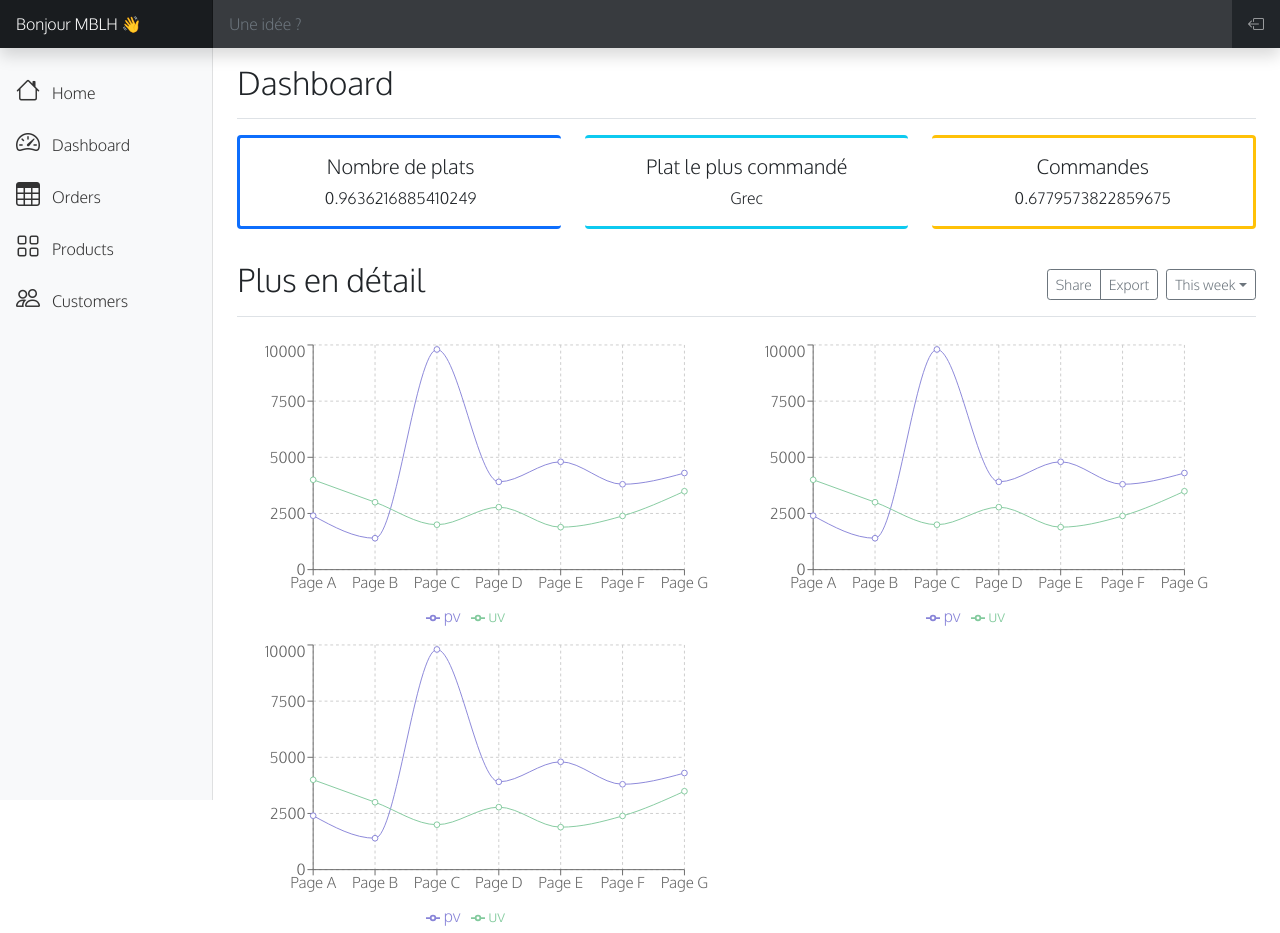
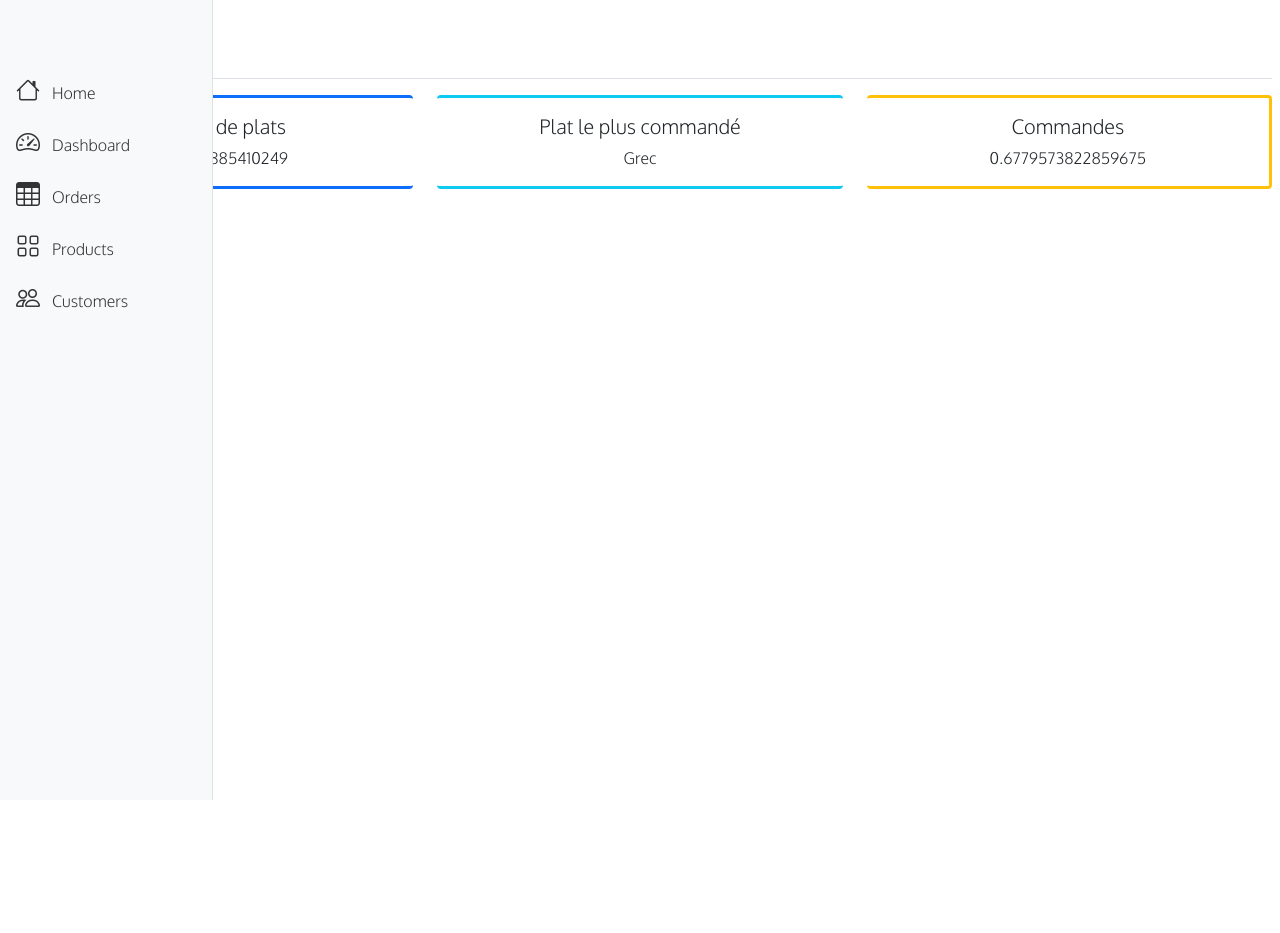
Before and after one commit to BonApp12/BonApp, a React (Create React App) app in the folder packages/front-manager/: page / in a window 1280 px wide. After the commit the page ends 800 px from the top, so only its background shows below. Built offline with nearby package versions, Linux system fonts and the light colour scheme.

Commit message:
[COMPONENT] Removing the Navbar component

```diff
--- a/packages/front-manager/src/App.js
+++ b/packages/front-manager/src/App.js
@@ -1,20 +1,16 @@
 import './App.css';
 import Sidebar from './components/Sidebar';
 import Stats from "./components/Stats";
-import Header from "./components/Header";
-import Graph from "./components/Graph";
 
 function App() {
     return (
         <div className="App">
-            <Header/>
             <div className="container-fluid">
-                <div className="row">
+                <div className="row flex-nowrap">
                     <Sidebar/>
-                    <main className="col-md-9 ms-sm-auto col-lg-10 px-md-4">
+                    <div className="col p-2">
                         <Stats/>
-                        <Graph/>
-                    </main>
+                    </div>
                 </div>
             </div>
         </div>
```
